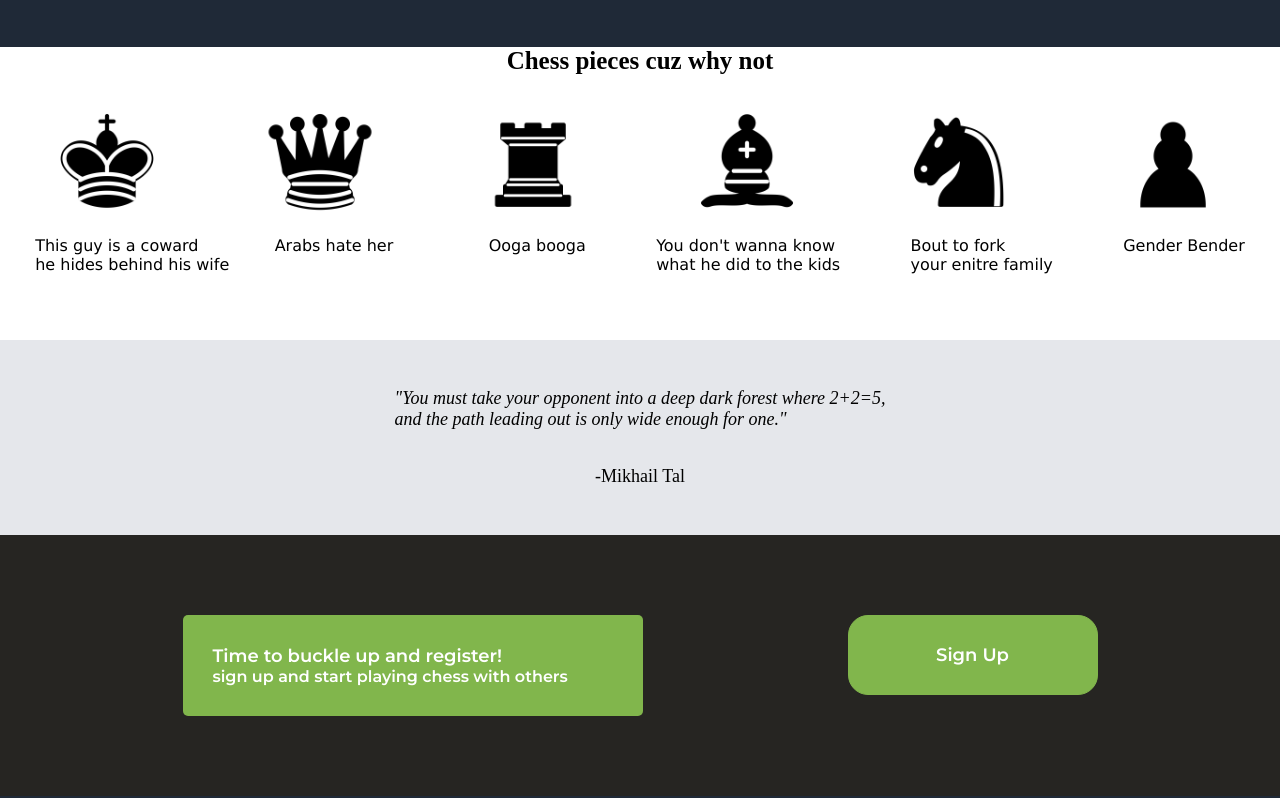
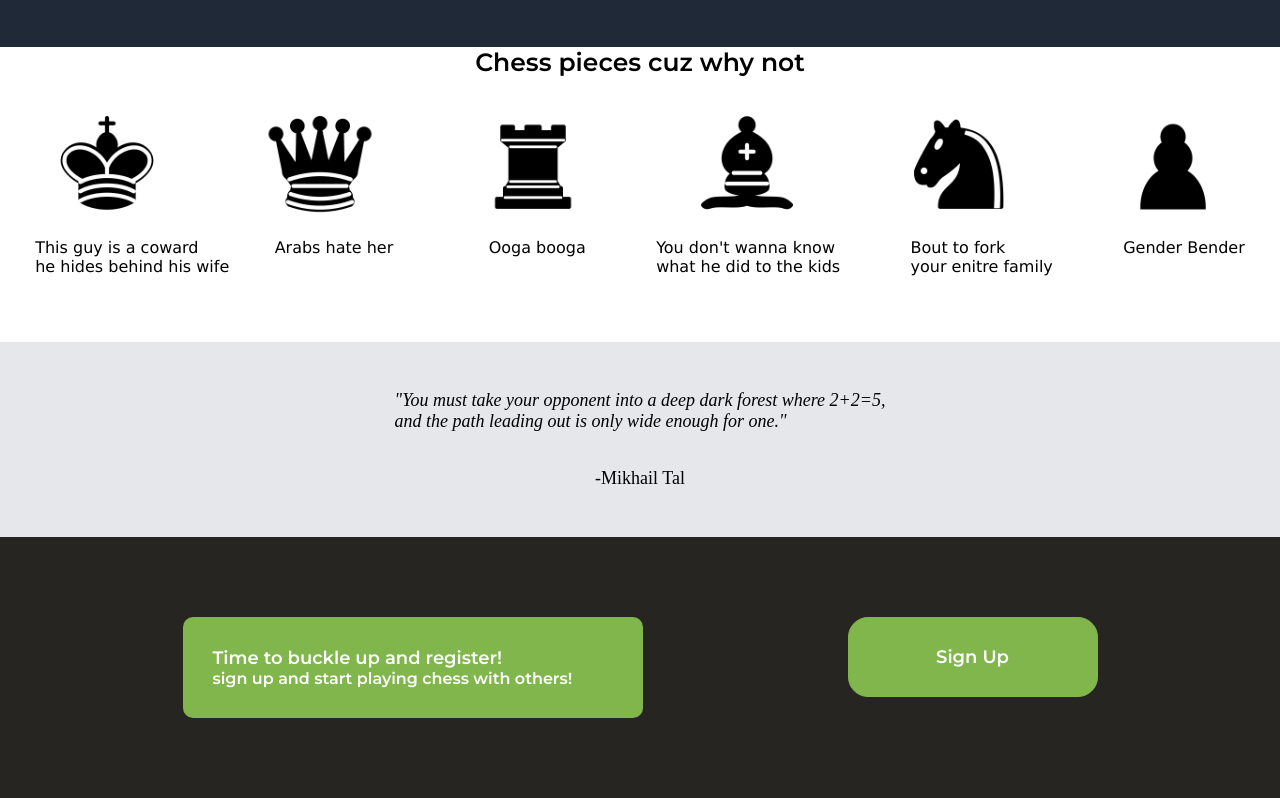
Before and after one commit to paradox-blaze/my-webpage, a plain HTML site: page index.html in a window 1280 px wide. Shown: the part 328-1126 px from the top of the page. Drawn offline with Linux system fonts and the light colour scheme.

Commit message:
changed font of h3

```diff
--- a/index.html
+++ b/index.html
@@ -70,12 +70,16 @@
     <div class="sign-up">
         <div class="chesscom">
             <p><strong style="font-size: large;">Time to buckle up and register!</strong><br>
-                sign up and start playing chess with others</p>
+                sign up and start playing chess with others!</p>
 
         </div>
         <button onclick="location.href='https://www.chess.com/play/online'">Sign Up</button>
     </div>
 
+    <div class="Footer">
+
+    </div>
+
 </body>
 
 </html>
--- a/style.css
+++ b/style.css
@@ -94,6 +94,7 @@ h3 {
     text-align: center;
     font-size: 25px;
     columns: #1f2937;
+    font-family: 'Montserrat',sans-serif;
 }
 
 .chess {
@@ -142,7 +143,7 @@ h3 {
 
 .chesscom{
     width: 400px;
-    border-radius: 5px;
+    border-radius: 10px;
     background-color: #81b64c;
     color: white;
     padding: 30px;
```
